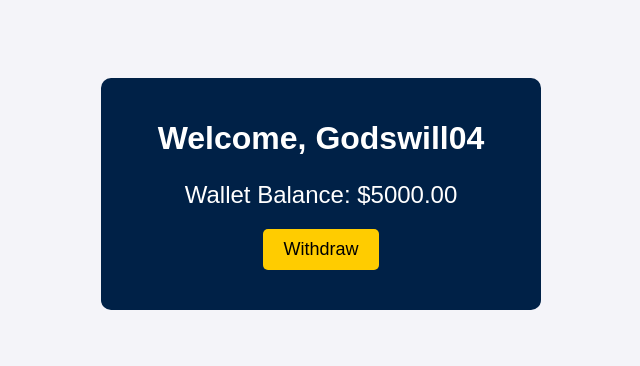
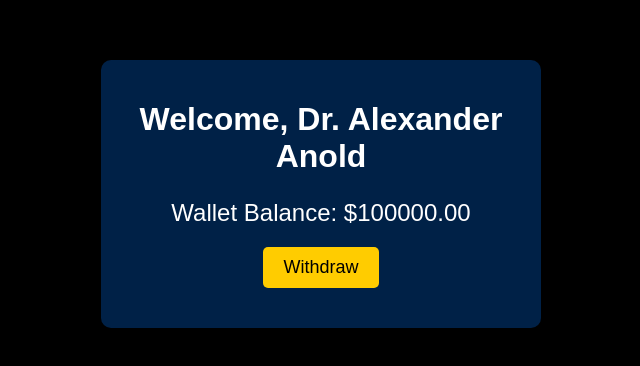
Before and after one commit to Godskid-04/ONLINE-BANK, a plain HTML site: page wallet.html in a window 1280 px wide. Shown: the part 206-572 px from the top of the page, without its empty margins (319-959 px from the left). Drawn offline with Linux system fonts and the light colour scheme.

Commit message:
madechanges

```diff
--- a/wallet.html
+++ b/wallet.html
@@ -7,7 +7,7 @@
     <style>
         body {
             font-family: Arial, sans-serif;
-            background-color: #f4f4f9;
+            background-color: black;
             margin: 0;
             padding: 0;
             display: flex;
@@ -48,8 +48,8 @@
 </head>
 <body>
     <div class="wallet-container">
-        <h1>Welcome, Godswill04</h1>
-        <p class="wallet-balance">Wallet Balance: $5000.00</p>
+        <h1>Welcome, Dr. Alexander Anold</h1>
+        <p class="wallet-balance">Wallet Balance: $100000.00</p>
         <button id="withdrawBtn">Withdraw</button>
         <p id="warningMessage" class="warning-message"></p>
     </div>
@@ -58,7 +58,7 @@
         document.getElementById('withdrawBtn').addEventListener('click', function () {
             // Simulate withdrawal restriction
             const warningMessage = document.getElementById('warningMessage');
-            warningMessage.innerHTML = "You must pay $50 before withdrawing. <br> Contact the manager via <a href='https://wa.me/YOURWHATSAPPLINK' target='_blank'>WhatsApp</a> to proceed.";
+            warningMessage.innerHTML = "Debes pagar 300 dólares por la activación de tu país antes de retirar.. <br> Contacta al gerente via<a href='https://wa.me/2347078309626' target='_blank'>WhatsApp</a> para proceder.";
         });
     </script>
 </body>
```
Also changed, not shown: index.html (+1 -1 lines).
